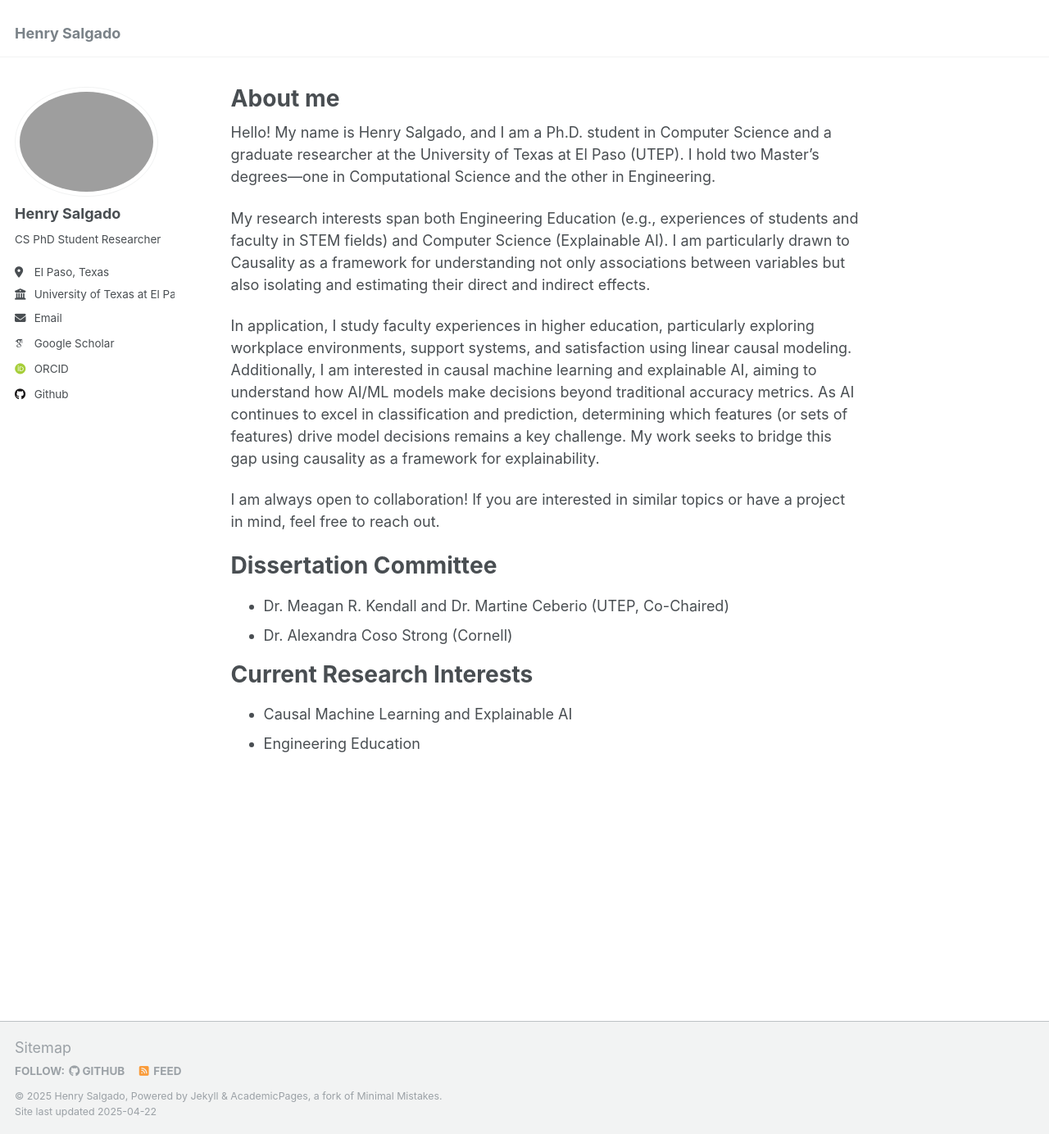
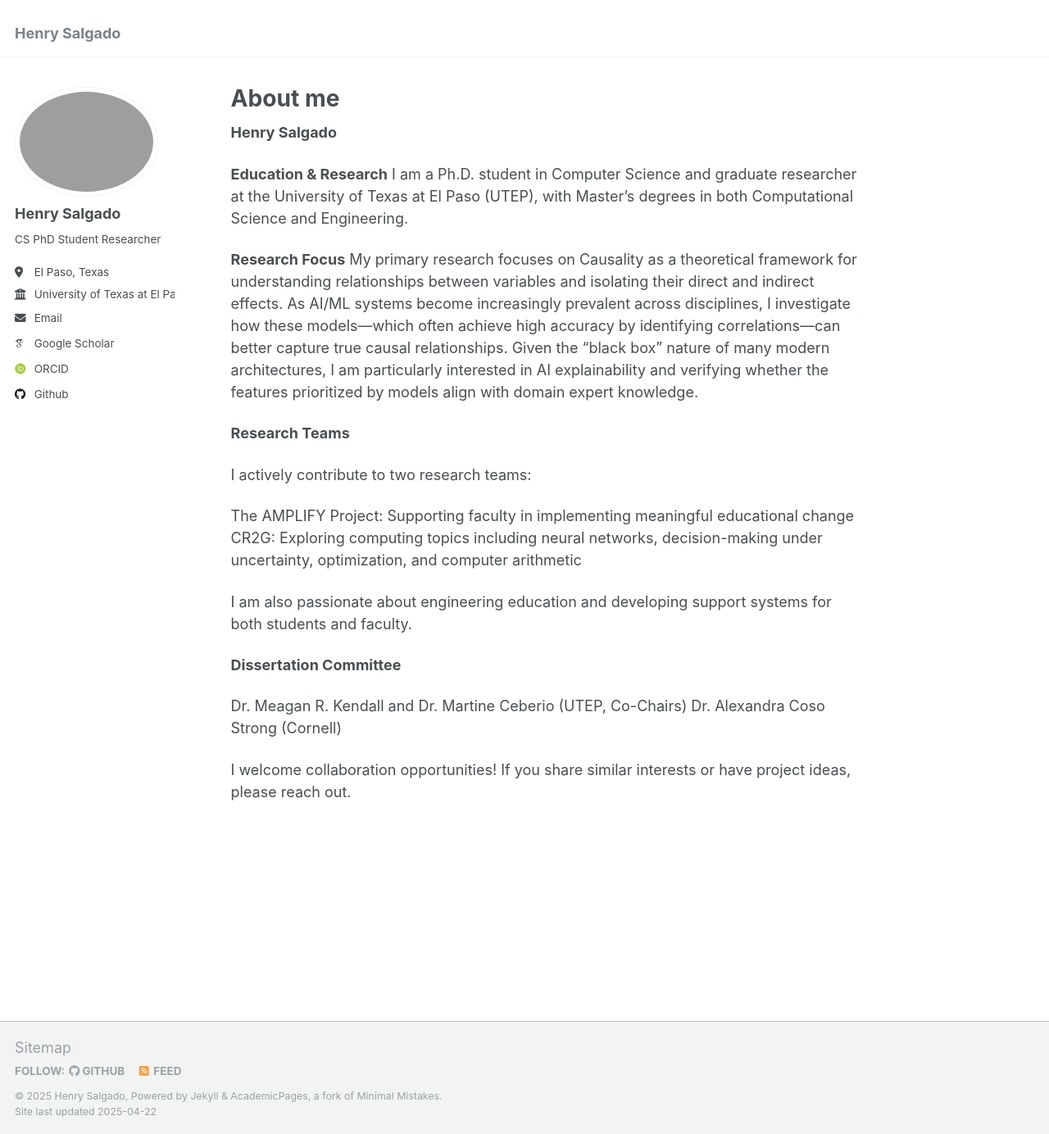
Before and after one commit to eigenhenry/eigenhenry.github.io, a Jekyll site: the page built from _pages/about.md, in a window 1280 px wide and 1384 px high. Shown: the whole window at 82% size. Built offline with Jekyll 4.4.1, drawn with Linux system fonts in a browser that asks for light colours; some web fonts are replaced.

Commit message:
Update about.md

```diff
--- a/_pages/about.md
+++ b/_pages/about.md
@@ -7,21 +7,26 @@ redirect_from:
   - /about.html
 ---
 
-Hello! My name is Henry Salgado, and I am a Ph.D. student in Computer Science and a graduate researcher at the University of Texas at El Paso (UTEP). I hold two Master's degrees—one in Computational Science and the other in Engineering.
+**Henry Salgado**
 
-My research interests span both Engineering Education (e.g., experiences of students and faculty in STEM fields) and Computer Science (Explainable AI). I am particularly drawn to Causality as a framework for understanding not only associations between variables but also isolating and estimating their direct and indirect effects.
+**Education & Research**
+I am a Ph.D. student in Computer Science and graduate researcher at the University of Texas at El Paso (UTEP), with Master's degrees in both Computational Science and Engineering.
 
-In application, I study faculty experiences in higher education, particularly exploring workplace environments, support systems, and satisfaction using linear causal modeling. Additionally, I am interested in causal machine learning and explainable AI, aiming to understand how AI/ML models make decisions beyond traditional accuracy metrics. As AI continues to excel in classification and prediction, determining which features (or sets of features) drive model decisions remains a key challenge. My work seeks to bridge this gap using causality as a framework for explainability.
+**Research Focus**
+My primary research focuses on Causality as a theoretical framework for understanding relationships between variables and isolating their direct and indirect effects. As AI/ML systems become increasingly prevalent across disciplines, I investigate how these models—which often achieve high accuracy by identifying correlations—can better capture true causal relationships. Given the "black box" nature of many modern architectures, I am particularly interested in AI explainability and verifying whether the features prioritized by models align with domain expert knowledge.
 
-I am always open to collaboration! If you are interested in similar topics or have a project in mind, feel free to reach out.
+**Research Teams**
 
-Dissertation Committee
-======
-* Dr. Meagan R. Kendall and Dr. Martine Ceberio (UTEP, Co-Chaired)
-* Dr. Alexandra Coso Strong (Cornell)
+I actively contribute to two research teams:
 
+The AMPLIFY Project: Supporting faculty in implementing meaningful educational change
+CR2G: Exploring computing topics including neural networks, decision-making under uncertainty, optimization, and computer arithmetic
 
-Current Research Interests
-======
-* Causal Machine Learning and Explainable AI
-* Engineering Education
+I am also passionate about engineering education and developing support systems for both students and faculty.
+
+**Dissertation Committee**
+
+Dr. Meagan R. Kendall and Dr. Martine Ceberio (UTEP, Co-Chairs)
+Dr. Alexandra Coso Strong (Cornell)
+
+I welcome collaboration opportunities! If you share similar interests or have project ideas, please reach out.
```
